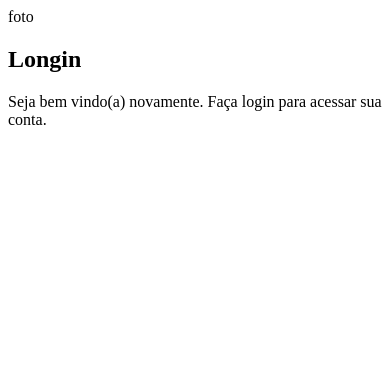
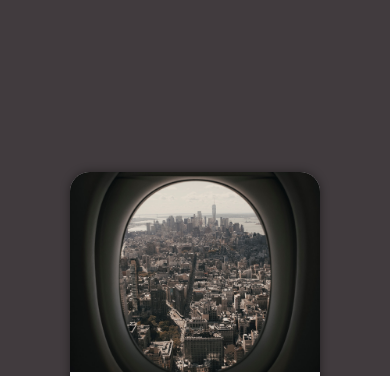
Before and after one commit to RafaelDevProjects/Login, a plain HTML site: page index.html in a window 390 px wide. Shown: the top 376 px of the page. Drawn offline with Linux system fonts and the light colour scheme.

Commit message:
mobile first

```diff
--- a/estilos/style.css
+++ b/estilos/style.css
@@ -10,3 +10,49 @@
     branco tom pastel: #D3C5B9
 
 */
+
+*{
+    margin: 0px;
+    padding: 0px;
+    box-sizing: border-box;
+    font-family: system-ui, -apple-system, BlinkMacSystemFont, 'Segoe UI', Roboto, Oxygen, Ubuntu, Cantarell, 'Open Sans', 'Helvetica Neue', sans-serif
+}
+
+body,html{
+    background-color: #413b3e;
+    width: 100vw;
+    height: 100vh;
+}
+
+main{
+    position: relative;
+    width: 100vw;
+    height: 100vh;
+}
+section#login{
+    position: absolute;
+    top: 50%;
+    left: 50%;
+    transform: translate(-50%,-50%);
+    background-color: white;
+    width: 250px;
+    height: 500px;
+    margin: auto;
+    border-radius: 20px;
+    overflow: hidden;
+    box-shadow: 0px 0px 10px rgba(0, 0, 0, 0.452);
+}
+
+section#login > div#imagem{
+    display: block;
+    background: #413b3e url(../imagens/imglogin.jpg);
+    height: 200px;
+    background-size: cover;
+    background-repeat: no-repeat;
+    background-position: center center;
+}
+
+section#login > div#formulario{
+    display: block;
+    padding: 10px;
+}
--- a/index.html
+++ b/index.html
@@ -10,10 +10,10 @@
     <main>
         <section id="login">
             <div id="imagem">
-                foto
+
             </div>
             <div id="formulario">
-                <h1>Longin</h1>
+                <h1>Login</h1>
                 <p>Seja bem vindo(a) novamente. Faça login para acessar sua conta.
                 <form action="login.php" method="post">
 
```
